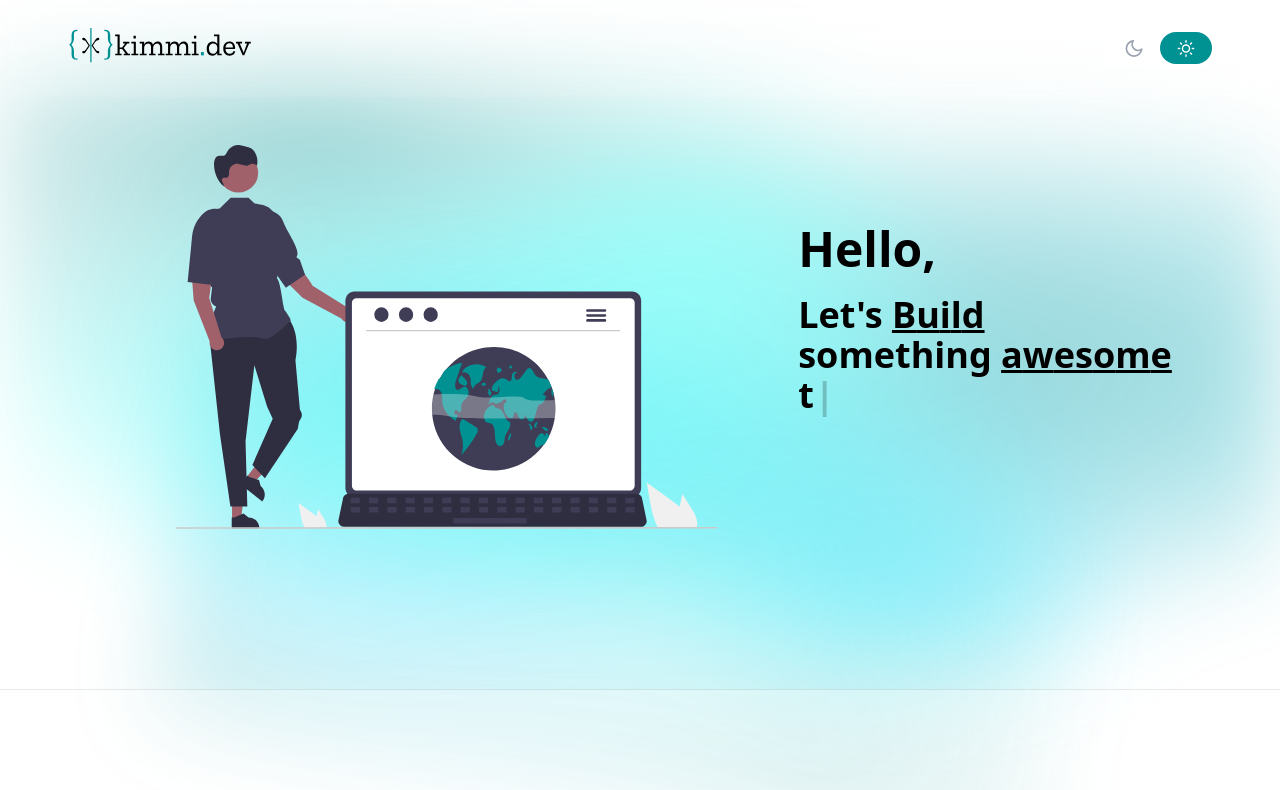
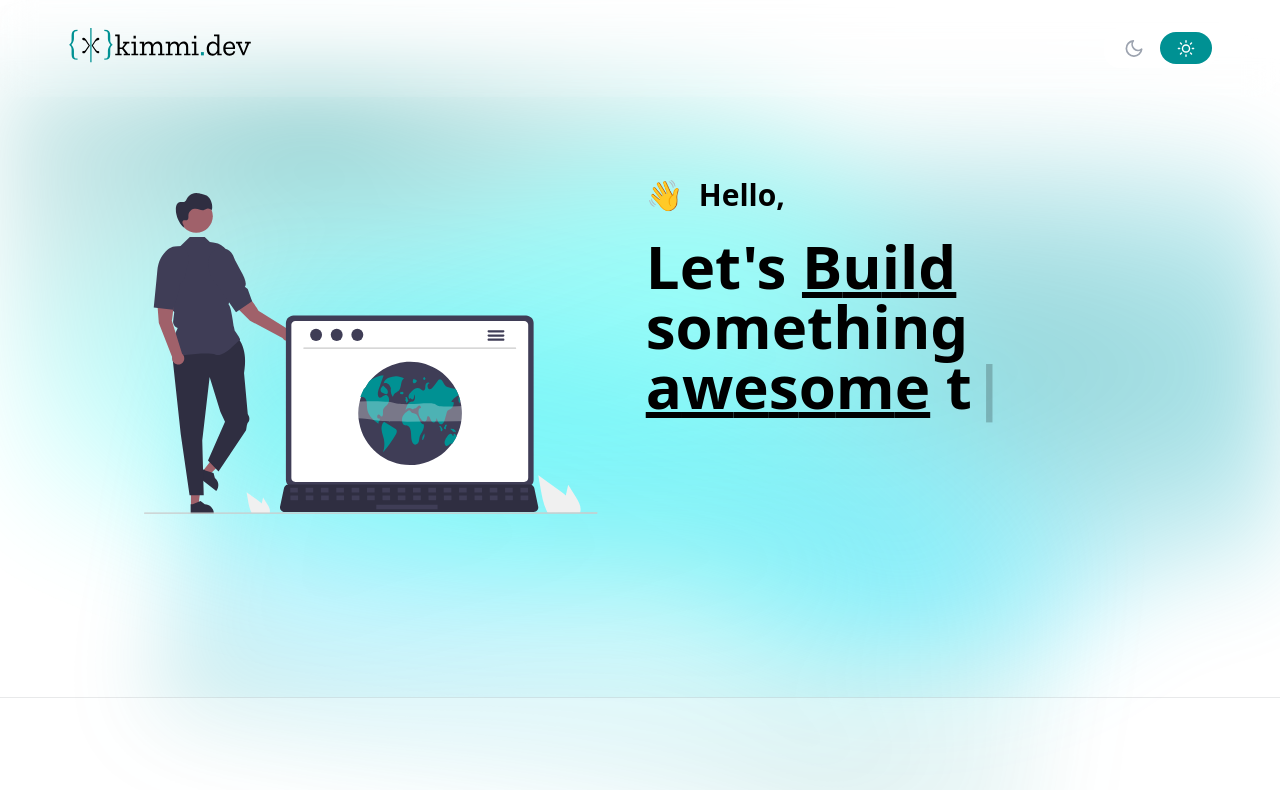
Before and after one commit to KimaniKabiria/kimmi.dev, a Next.js app: page / in a window 1280 px wide. Shown: the top 790 px of the page. Built offline with nearby package versions, Linux system fonts and the light colour scheme.

Commit message:
Hero Emoji & Dervices dialog size change

```diff
--- a/components/landing/Hero.js
+++ b/components/landing/Hero.js
@@ -34,6 +34,17 @@ function FadeInWhenVisible({ children }) {
     );
 }
 
+const Emoji = props => (
+    <span
+        className="emoji mr-4"
+        role="img"
+        aria-label={props.label ? props.label : ""}
+        aria-hidden={props.label ? "false" : "true"}
+    >
+        {props.symbol}
+    </span>
+);
+
 export default function Hero(){
 
     const [replay, setReplay] = useState(true);
@@ -60,11 +71,11 @@ export default function Hero(){
     return(
         <FadeInWhenVisible>
             <div className="flex flex-col lg:flex-row lg:px-12 pb-20">
-                <div className="flex lg:w1/2">
+                <div className="flex lg:w1/3">
                 <motion.div
                 whileHover={{ scale: 1.05 }}
                 >
-                    <div className="lg:px-20">
+                    <div className="lg:w-xl lg:my-12 lg:px-12">
                         <Image
                         className=""
                         src={HeroImg}
@@ -73,18 +84,18 @@ export default function Hero(){
                     </div>
                 </motion.div>
                 </div>
-                <div className="flex flex-col lg:w-1/2 lg:py-20 py-8 text-center lg:text-left">
-                    <div className="w-full h-44 lg:h-64">
-
-                        <h1 className="lg:text-5xl text-4xl font-bold">
+                <div className="flex flex-col lg:w-5/6 py-8 text-center lg:text-left">
+                    <div className="w-full">
+                        <h1 className="lg:text-3xl lg:mx-0 mx-12 text-xl font-bold">
                             <motion.div
-                            className="App"
+                            className="flex flex-row"
                             initial="hidden"
                             // animate="visible"
                             animate={replay ? "visible" : "hidden"}
                             variants={container}
                             whileHover={handleReplay}
                             >
+                            <Emoji symbol="👋" label="sheep"/>
                             <div className="flex dark:text-white">
                                 {placeholderText.map((item, index) => {
                                 return <AnimatedText {...item} key={index} />;
@@ -93,7 +104,7 @@ export default function Hero(){
                             </motion.div>
                         </h1>
                         {/* <h1 className="lg:text-5xl text-4xl font-bold">Hello,</h1> */}
-                        <h1 className="lg:text-4xl text-2xl font-semibold mt-4">
+                        <h1 className="lg:text-6xl text-4xl font-semibold mt-4">
                             <Typewriter
                                 options={{
                                     loop: true,
--- a/components/landing/Services.js
+++ b/components/landing/Services.js
@@ -94,7 +94,7 @@ export default function Services(){
 
     return(
 
-          <div className="mx-auto lg:p-12 text-center">
+          <div className="mx-auto lg:p-12 text-center text-base">
             <div className="lg:grid lg:grid-cols-3 lg:gap-4">
               <motion.div
                 whileHover={{ scale: 1.015 }}
@@ -152,10 +152,10 @@ export default function Services(){
                                 leaveFrom="opacity-100 scale-100"
                                 leaveTo="opacity-0 scale-95"
                             >
-                            <div className="inline-block w-full max-w-5xl p-6 my-8 overflow-hidden text-left align-middle transition-all transform bg-kimmi-teal/20 shadow-xl rounded-2xl">
+                            <div className="inline-block w-full max-w-5xl p-6 my-8 overflow-hidden text-left align-middle transition-all transform bg-kimmi-teal/20 shadow-2xl rounded-2xl">
                                 <div>
                                     <div className="flex flex-row items-start w-full">
-                                        <Dialog.Title as="h3" className="w-full p-2">
+                                        <Dialog.Title as="h3" className="w-full p-2 lg:px-8">
                                             <h1 className="text-3xl font-black underline p-2">DESIGN</h1>
                                         </Dialog.Title>
                                         <button className='p-2 focus:outline-none' onClick={closeModal}>
@@ -177,14 +177,14 @@ export default function Services(){
                                             hidden: { opacity: 0, scale: 0.8 }
                                         }}
                                         >
-                                            <div className="lg:px-12 py-6">
+                                            <div className="lg:px-20 py-6">
                                                 <Image
                                                 className=""
                                                 src={Design}
                                                 alt="Design"
                                                 />
                                             </div>
-                                            <p className="font-medium">
+                                            <p className="font-medium text-base">
                                             I work with certain design tools to create high-fidelity designs and prototypes. I design accessible and usable products which aid business growth.
                                             </p>
                                         </motion.div>
@@ -218,7 +218,7 @@ export default function Services(){
                                             >
                                                 <h3 className="font-bold pb-2 border-b-2">My Design Tools</h3>
                                             </motion.div>
-                                            <div className="App">
+                                            <div className="text-base">
                                                 <motion.ul variants={container} initial="hidden" animate="show">
                                                 <motion.li variants={item} className="flex flex-row items-center">
                                                     <CgFigma className="w-12 h-12 p-2" size='fa-2x' />
```
